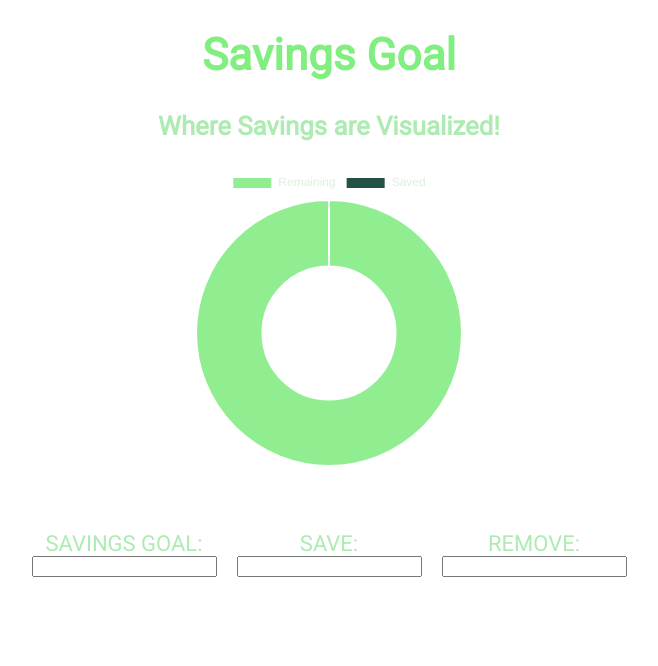
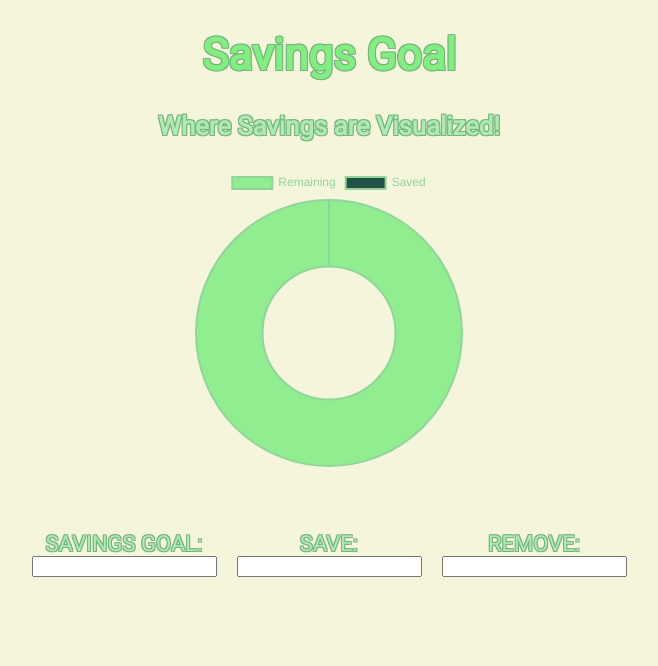
Before and after one commit to ProgramPedro/savings-goal, a Flask app: page / in a window 1280 px wide. Shown: the top 666 px of the page, without its empty margins (311-969 px from the left). Run offline with Flask 3, Linux system fonts and the light colour scheme.

Commit message:
changed the colors of the site

```diff
--- a/static/savings-goal.css
+++ b/static/savings-goal.css
@@ -1,5 +1,12 @@
 body {
-    background-color: white;
+    background-color: beige;
+
+    text-shadow:
+    1px 1px 0 #76B37F,
+    -1px -1px 0 #76B37F,
+    1px -1px 0 #76B37F,
+    -1px 1px 0 #76B37F;
+
     font-family: "Roboto";
     font-size: 22px;
 }
--- a/static/savings-goal.js
+++ b/static/savings-goal.js
@@ -23,6 +23,7 @@ let donutChart = new Chart( donutChartContext, {
                 'rgb(144, 238, 144)',
                 'rgb(35, 83, 71)'
             ],
+            borderColor: "#91D59A" ,
             hoverOffset: 4,
         }],
     },
@@ -32,7 +33,7 @@ let donutChart = new Chart( donutChartContext, {
         plugins: {
             legend: {
                 labels: {
-                    color: '#DAF1DE'
+                    color: "#91D59A"
                 }
             }
         }
```
